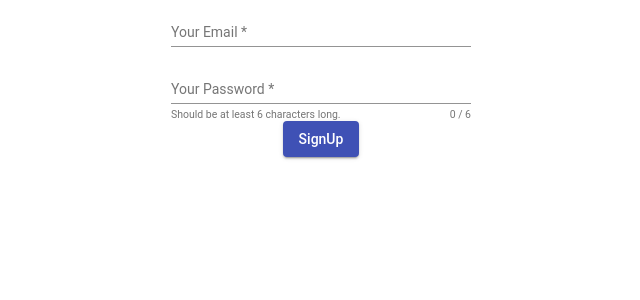
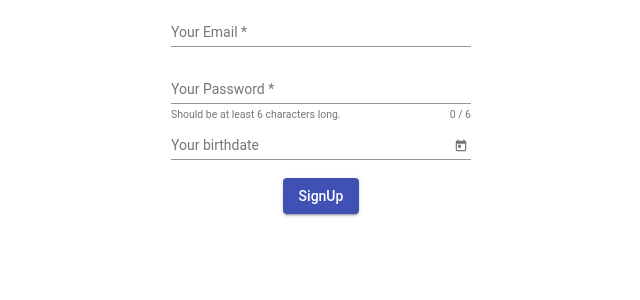
Before and after one commit to yash2701/fitness-tracker-app, an Angular app: page /signup in a window 1280 px wide. Shown: the top 300 px of the page, without its empty margins (319-959 px from the left). Built offline with nearby package versions, Linux system fonts and the light colour scheme.

Commit message:
implement material date picker to signup

```diff
--- a/src/app/auth/signup/signup.component.html
+++ b/src/app/auth/signup/signup.component.html
@@ -26,6 +26,11 @@
             <mat-hint align="end">{{ pwInput.value?.length }} / 6</mat-hint>
             <mat-error>Has to be at least 6 characters long.</mat-error>
         </mat-form-field>
+        <mat-form-field>
+            <input matInput placeholder="Your birthdate" [matDatepicker]="picker">
+            <mat-datepicker-toggle matSuffix [for]="picker"></mat-datepicker-toggle>
+            <mat-datepicker #picker></mat-datepicker>
+          </mat-form-field>
         <button type="submit" mat-raised-button color="primary">SignUp</button>
     </form>
 </section>
```
Also changed, not shown: src/app/material.module.ts (+8 -2 lines).
